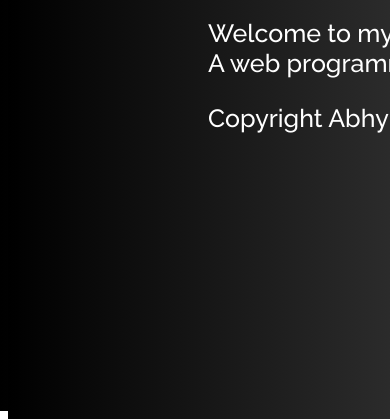
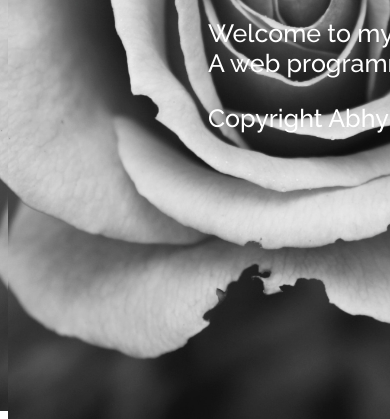
Before and after one commit to ahhbiasa/ahhbiasa.github.io, a plain HTML site: page quiz1.html in a window 390 px wide. Shown: the part 433-852 px from the top of the page. Drawn offline with Linux system fonts and the light colour scheme; a web font is replaced by a local one.

Commit message:
Updated background

```diff
--- a/quiz1.html
+++ b/quiz1.html
@@ -92,10 +92,9 @@
 
             html,body{
                 background: linear-gradient(to right, black, rgb(44, 44, 44));
-
+                background-image: url("./verticalrose.jpg");
                 background-repeat: no-repeat;
                 background-size: cover;
-                background-position: 10% 10%;
                 font-family: "Raleway";
                 color: #fff;
                 height: 100%;
```
